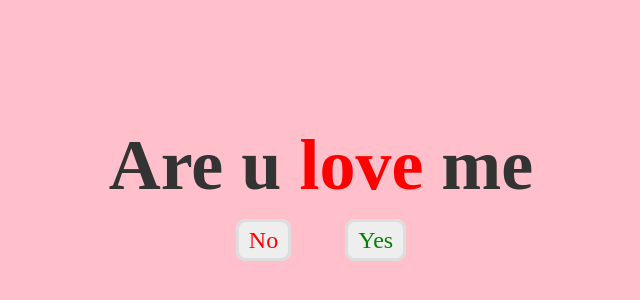
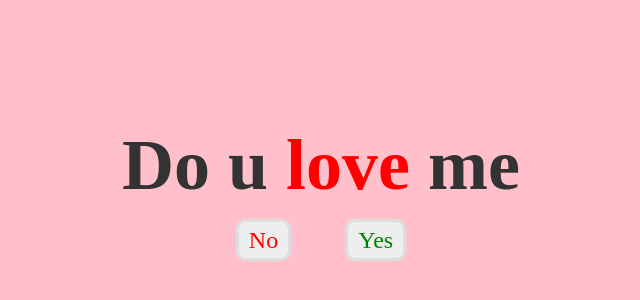
Before and after one commit to iitiansohan/love, a plain HTML site: page index.html in a window 1280 px wide. Shown: the part 68-368 px from the top of the page, without its empty margins (319-959 px from the left). Drawn offline with Linux system fonts and the light colour scheme.

Commit message:
Update index.html

```diff
--- a/index.html
+++ b/index.html
@@ -9,7 +9,7 @@
 <body>
 	<div class="container">
 		<div class="love">
-			<h2>Are u <span>love</span> me</h2>
+			<h2>Do u <span>love</span> me</h2>
 			<a id="no" href="no.html">No</a>
 			<a id="yes" href="yes.html">Yes</a>
 		</div>
```
